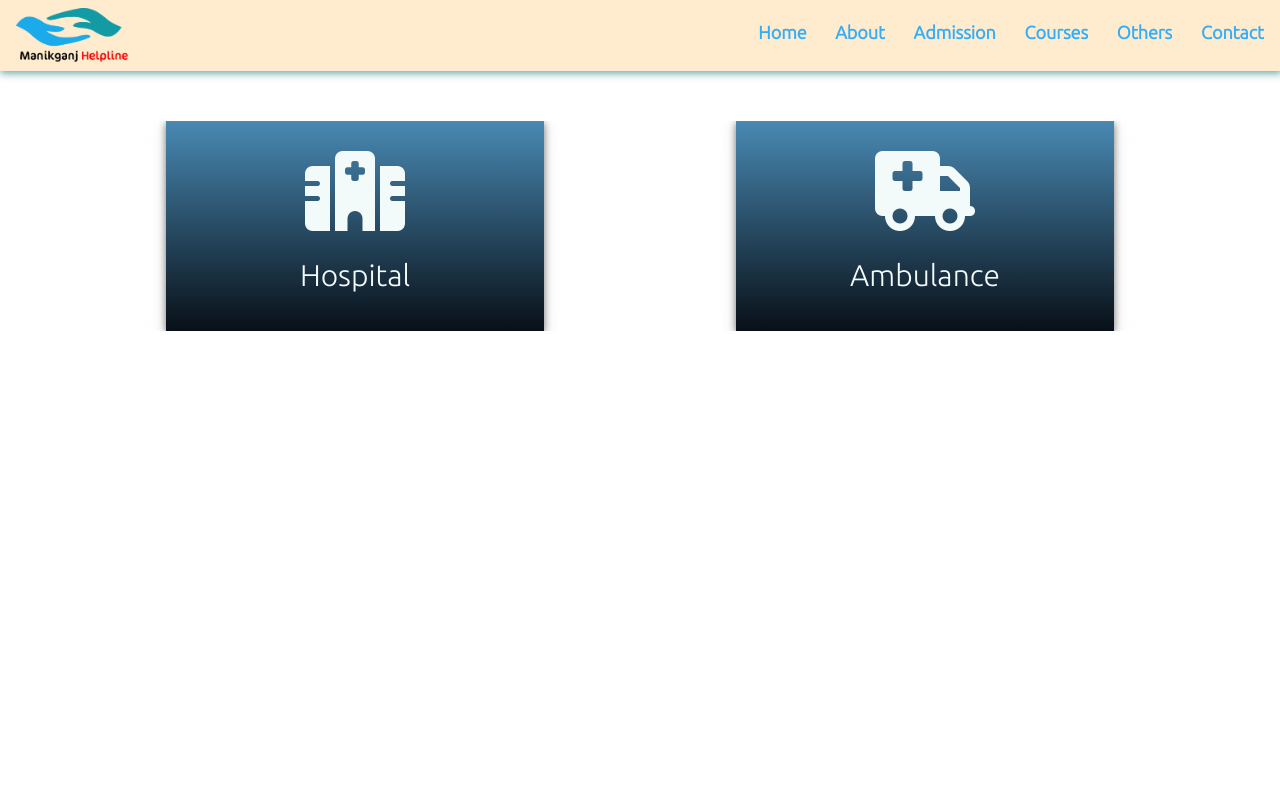
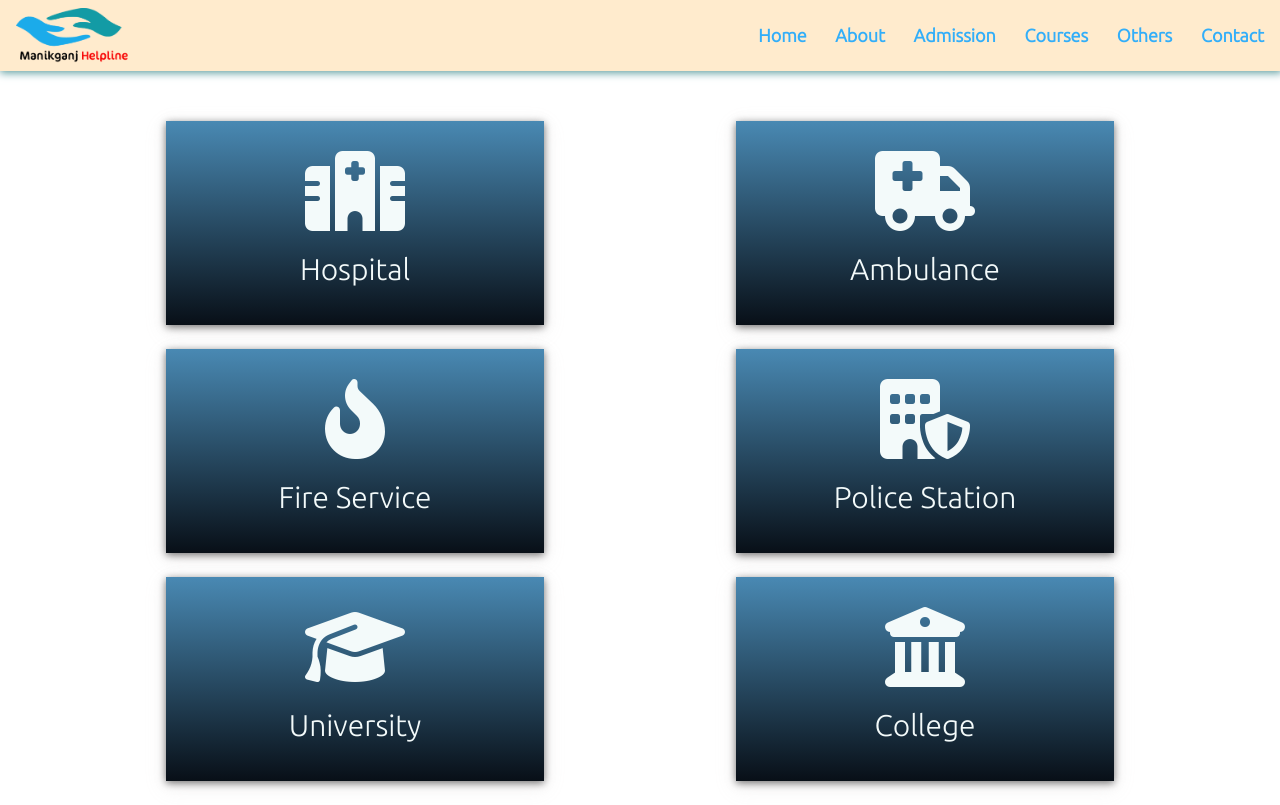
Before and after one commit to Sakhawatdev/manikganj_helpline, a plain HTML site: page index.html in a window 1280 px wide. Drawn offline with nearby package versions, Linux system fonts and the light colour scheme.

Commit message:
mj help line
mj help line

```diff
--- a/css/style.css
+++ b/css/style.css
@@ -2,10 +2,12 @@
   margin: 0;
   padding: 0;
   font-family: "Ubuntu", sans-serif;
-  overflow: hidden;
 }
-.container {
-  /* width: 1200px; */
+a {
+  text-decoration: none;
+}
+a:hover {
+  text-decoration: none;
 }
 /* home_slider_section */
 
@@ -17,6 +19,7 @@
   padding: 30px 10px;
   width: 70%;
   margin: auto;
+
   box-shadow: 0 2px 8px 0 rgba(0, 0, 0, 0.55), 0 6px 20px 0 rgba(196, 188, 188, 0.19);
   background: rgb(27, 171, 234);
   background: linear-gradient(0deg, rgb(8, 15, 23) 0%, rgb(73, 137, 179) 100%);
@@ -37,10 +40,14 @@
 @media screen and (max-width: 576px) and (min-width: 300px) {
   .item_card {
     width: 100%;
+    padding: 15px 10px;
   }
   .item_card i {
     font-size: 40px;
     color: #f3fafa;
-    margin-bottom: 20px;
+    margin-bottom: 0;
+  }
+  .item_card h4 {
+    font-size: 20px;
   }
 }
--- a/index.html
+++ b/index.html
@@ -31,7 +31,7 @@
       <nav class="navbar">
         <div class="max-width m-0">
           <div class="logo">
-            <img width="25" src="image/manikganj_help_logo.png" alt="" />
+            <img width="50" src="image/manikganj_help_logo.png" alt="" />
           </div>
           <ul class="menu">
             <li><a href="index.html" class="menu-btn">Home</a></li>
@@ -52,17 +52,53 @@
       <div class="container">
         <div class="row">
           <div class="col-6 mb-4">
+            <a href="#">
               <div class="item_card text-center">
                 <!-- <i class="fa fa-stethoscope"></i> -->
                 <i class="fas fa-hospital"></i>
                 <h4>Hospital</h4>
               </div>
+            </a>
           </div>
           <div class="col-6 mb-4">
+            <a href="#">
               <div class="item_card text-center">
                 <i class="fas fa-ambulance"></i>
                 <h4>Ambulance</h4>
               </div>
+            </a>
+          </div>
+          <div class="col-6 mb-4">
+            <a href="#">
+              <div class="item_card text-center">
+                <i class="fa-solid fa-fire-flame-curved"></i>
+                <h4>Fire Service</h4>
+              </div>
+            </a>
+          </div>
+          <div class="col-6 mb-4">
+            <a href="#">
+              <div class="item_card text-center">
+                <i class="fa-solid fa-building-shield"></i>
+                <h4>Police Station</h4>
+              </div>
+            </a>
+          </div>
+          <div class="col-6 mb-4">
+            <a href="#">
+              <div class="item_card text-center">
+                <i class="fa-solid fa-graduation-cap"></i>
+                <h4>University</h4>
+              </div>
+            </a>
+          </div>
+          <div class="col-6 mb-4">
+            <a href="#">
+              <div class="item_card text-center">
+                <i class="fa-solid fa-building-columns"></i>
+                <h4>College</h4>
+              </div>
+            </a>
           </div>
         </div>
       </div>
```
Lines whose indentation alone changed are shown as unchanged.
